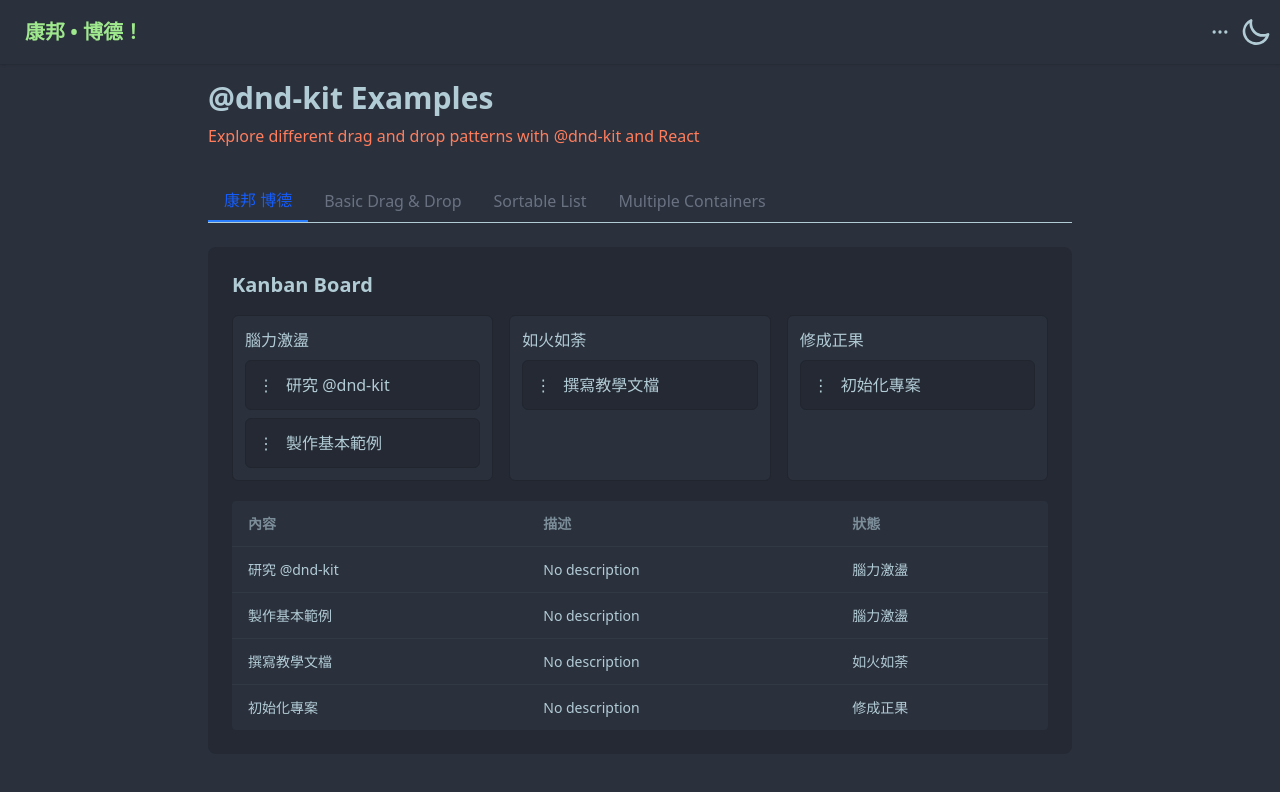
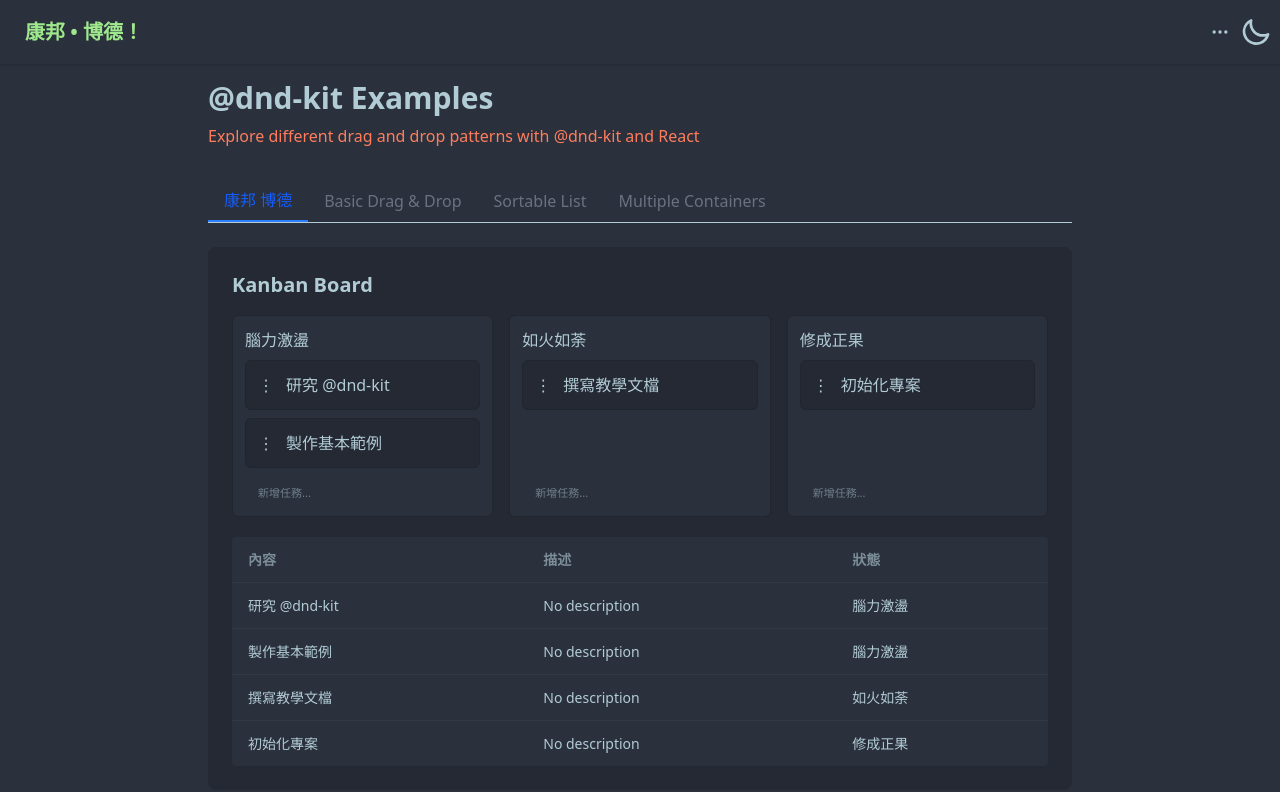
Before and after one commit to SE-Josh/kanban-board, a Next.js app: page / in a window 1280 px wide. Shown: the top 792 px of the page. Built offline with nearby package versions, Linux system fonts and the light colour scheme.

Commit message:
feat: 新增任務輸入框及處理新增任務的功能至 DroppableContainer

```diff
--- a/components/NewKanban.tsx
+++ b/components/NewKanban.tsx
@@ -70,12 +70,21 @@ const DroppableContainer = ({
   id,
   title,
   tasks,
+  onAddTask,
 }: {
   id: string;
   title: string;
   tasks: Task[];
+  onAddTask: (statusId: string, content: string) => void;
 }) => {
   const { setNodeRef } = useDroppable({ id });
+  const [newTask, setNewTask] = useState("");
+
+  const handleAdd = () => {
+    if (!newTask.trim()) return;
+    onAddTask(id, newTask.trim());
+    setNewTask("");
+  };
 
   return (
     <div
@@ -100,6 +109,18 @@ const DroppableContainer = ({
             <p className="text-sm">目前沒有任務</p>
           </div>
         )}
+      </div>
+
+      {/* 新增任務輸入框 */}
+      <div className="mt-3 flex gap-2">
+        <input
+          type="text"
+          placeholder="新增任務..."
+          className="input input-ghost input-xs"
+          value={newTask}
+          onChange={(e) => setNewTask(e.target.value)}
+          onKeyDown={(e) => e.key === "Enter" && handleAdd()}
+        />
       </div>
     </div>
   );
@@ -195,6 +216,17 @@ export default function KanbanBoard() {
 
   const getActiveTask = () => tasks.find((t) => t.id === activeId) || null;
 
+  const handleAddTask = (statusId: string, content: string) => {
+    const newTask: Task = {
+      id: crypto.randomUUID(),
+      statusId,
+      content,
+      createdAt: new Date().toISOString(),
+      updatedAt: new Date().toISOString(),
+    };
+    setTasks((prev) => [...prev, newTask]);
+  };
+
   const getTasksByStatus = (statusId: string) =>
     tasks.filter((t) => t.statusId === statusId);
 
@@ -218,6 +250,7 @@ export default function KanbanBoard() {
                 id={status.id}
                 title={status.title}
                 tasks={getTasksByStatus(status.id)}
+                onAddTask={handleAddTask} // 傳入新增功能
               />
             );
           })}
```
